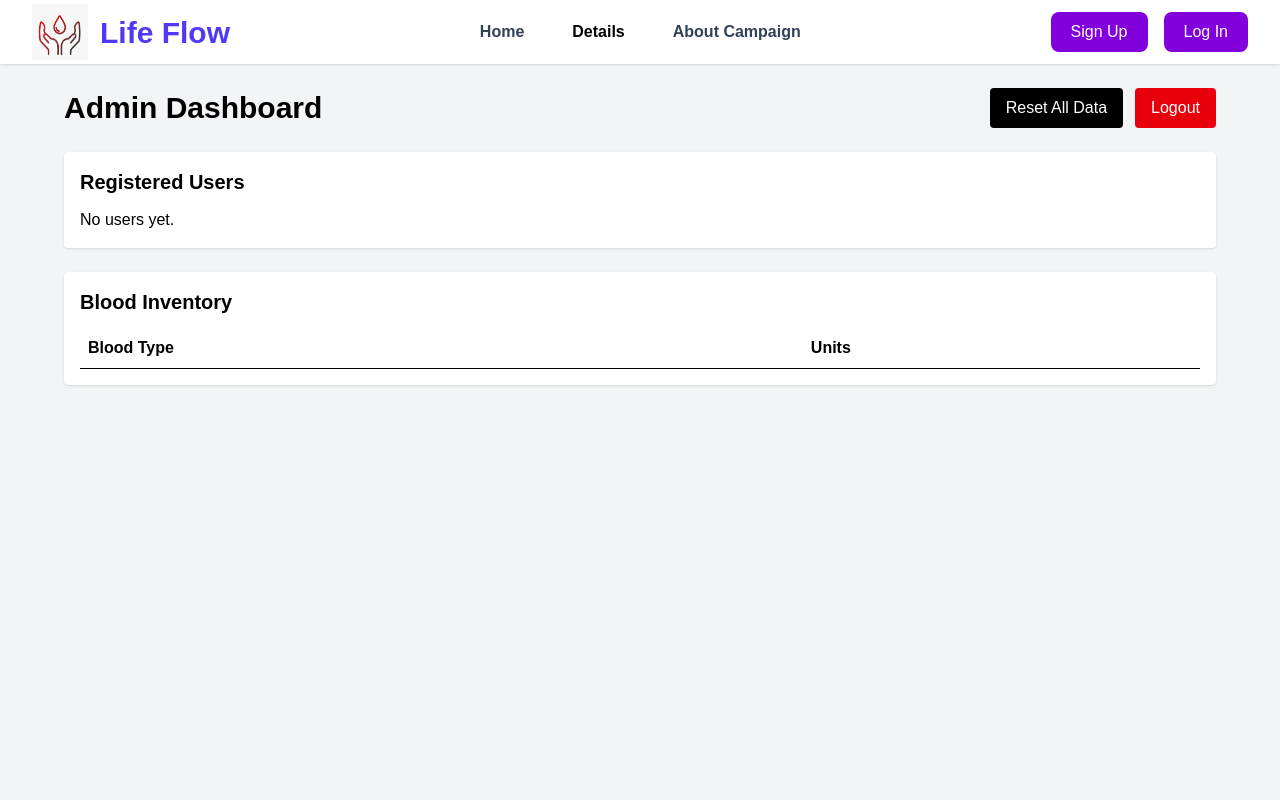
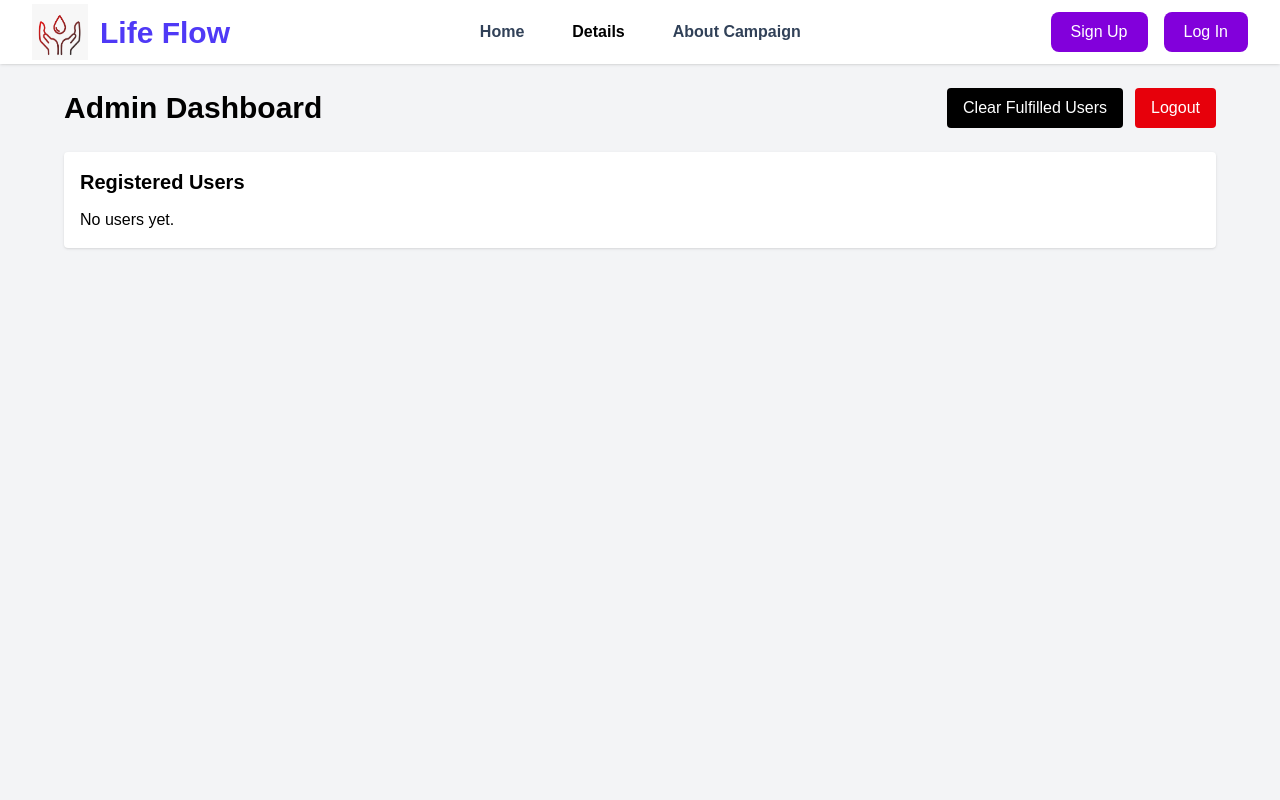
Before and after one commit to SabinaMarium/life-flow, a React (Vite) app: page /admin-dashboard in a window 1280 px wide. Shown: the top 800 px of the page. Built offline with nearby package versions, Linux system fonts and the light colour scheme; sample sign-in values are in the browser's storage; a web font is replaced by a local one.

Commit message:
changed dashboard

```diff
--- a/src/components/AdminDashboard.jsx
+++ b/src/components/AdminDashboard.jsx
@@ -1,15 +1,12 @@
 import React, { useEffect, useState } from "react";
 import { toast } from "react-toastify";
 import { useNavigate } from "react-router-dom";
-import Navbar from "./Navbar";
-import Footer from "./Footer";
 
 function AdminDashboard() {
   const navigate = useNavigate();
   const isAdmin = localStorage.getItem("adminAuth");
 
   const [users, setUsers] = useState([]);
-  const [inventory, setInventory] = useState([]);
 
   useEffect(() => {
     if (!isAdmin) {
@@ -18,8 +15,7 @@ function AdminDashboard() {
     }
 
     setUsers(JSON.parse(localStorage.getItem("users")) || []);
-    setInventory(JSON.parse(localStorage.getItem("bloodInventory")) || []);
-  }, [isAdmin, navigate]);
+  }, []);
 
   const logout = () => {
     localStorage.removeItem("adminAuth");
@@ -27,31 +23,38 @@ function AdminDashboard() {
     navigate("/home");
   };
 
-  const resetAll = () => {
-    if (!window.confirm("Reset ALL data?")) return;
+  // 👇 NEW BUTTON: CLEAR ONLY USERS WHO GOT BLOOD
+  const clearFulfilledUsers = () => {
+    if (!window.confirm("Remove only users who got blood?")) return;
 
-    localStorage.removeItem("users");
-    localStorage.removeItem("bloodInventory");
-    localStorage.removeItem("bloodBanks");
-    localStorage.removeItem("hospitals");
+    const remaining = users.filter((u) => !u.gotBlood);
 
-    toast.success("All data reset!");
-    window.location.reload();
+    localStorage.setItem("users", JSON.stringify(remaining));
+    setUsers(remaining);
+
+    toast.success("Cleared all users who got blood!");
   };
 
   return (
-    <>
-
     <div className="min-h-screen bg-gray-100 p-6">
       <div className="max-w-6xl mx-auto space-y-6">
+
         {/* Header */}
         <div className="flex justify-between items-center">
           <h1 className="text-3xl font-bold">Admin Dashboard</h1>
+
           <div className="flex gap-3">
-              <button onClick={resetAll} className="bg-black text-white px-4 py-2 rounded">
-                Reset All Data
+            <button
+              onClick={clearFulfilledUsers}
+              className="bg-black text-white px-4 py-2 rounded"
+            >
+              Clear Fulfilled Users
             </button>
-              <button onClick={logout} className="bg-red-600 text-white px-4 py-2 rounded">
+
+            <button
+              onClick={logout}
+              className="bg-red-600 text-white px-4 py-2 rounded"
+            >
               Logout
             </button>
           </div>
@@ -60,6 +63,7 @@ function AdminDashboard() {
         {/* Users Table */}
         <div className="bg-white p-4 rounded shadow">
           <h2 className="text-xl font-semibold mb-3">Registered Users</h2>
+
           {users.length === 0 ? (
             <p>No users yet.</p>
           ) : (
@@ -70,8 +74,10 @@ function AdminDashboard() {
                   <th className="border-b p-2">Patient</th>
                   <th className="border-b p-2">Blood Type</th>
                   <th className="border-b p-2">Hospital</th>
+                  <th className="border-b p-2">Got Blood?</th>
                 </tr>
               </thead>
+
               <tbody>
                 {users.map((u, idx) => (
                   <tr key={idx}>
@@ -79,6 +85,11 @@ function AdminDashboard() {
                     <td className="border-b p-2">{u.patientName || "-"}</td>
                     <td className="border-b p-2">{u.bloodType || "-"}</td>
                     <td className="border-b p-2">{u.hospital || "-"}</td>
+
+                    {/* Display completed status */}
+                    <td className="border-b p-2 text-green-600 font-bold">
+                      {u.gotBlood ? "✔" : "-"}
+                    </td>
                   </tr>
                 ))}
               </tbody>
@@ -86,30 +97,8 @@ function AdminDashboard() {
           )}
         </div>
 
-          {/* Inventory Table */}
-          <div className="bg-white p-4 rounded shadow">
-            <h2 className="text-xl font-semibold mb-3">Blood Inventory</h2>
-            <table className="w-full text-left border-collapse">
-              <thead>
-                <tr>
-                  <th className="border-b p-2">Blood Type</th>
-                  <th className="border-b p-2">Units</th>
-                </tr>
-              </thead>
-              <tbody>
-                {inventory.map((i, idx) => (
-                  <tr key={idx}>
-                    <td className="border-b p-2">{i.bloodType}</td>
-                    <td className="border-b p-2">{i.amount}</td>
-                  </tr>
-                ))}
-              </tbody>
-            </table>
       </div>
     </div>
-      </div>
-
-    </>
   );
 }
 
--- a/src/components/Database.jsx
+++ b/src/components/Database.jsx
@@ -2,8 +2,6 @@ import React, { useEffect, useState } from "react";
 import Footer from "./Footer";
 import Navbar from "./Navbar";
 import { useNavigate } from "react-router-dom";
-
-// -------------------- SAMPLE DATA SETUPS --------------------
 
 function ensureInitialInventory() {
   const inv = localStorage.getItem("bloodInventory");
@@ -52,8 +50,6 @@ function ensureSampleHospitals() {
   return sample;
 }
 
-// -------------------- DATABASE COMPONENT --------------------
-
 function Database() {
   const navigate = useNavigate();
 
@@ -65,7 +61,7 @@ function Database() {
   const authUser = localStorage.getItem("authUser");
   const adminUsername = "admin";
 
-  // ---- RANDOM SAMPLE DONORS GENERATED ----
+  // RANDOM DONOR LIST
   const donorList = [
     { name: "Rahim Uddin", phone: "01711-223344" },
     { name: "Karim Hossain", phone: "01822-334455" },
@@ -77,9 +73,8 @@ function Database() {
     { name: "Mehedi Hasan", phone: "01888-990011" },
   ];
 
-  const randomDonor = () => {
-    return donorList[Math.floor(Math.random() * donorList.length)];
-  };
+  const randomDonor = () =>
+    donorList[Math.floor(Math.random() * donorList.length)];
 
   useEffect(() => {
     if (!authUser) {
@@ -109,24 +104,30 @@ function Database() {
     window.location.reload();
   };
 
-  const patientByType = (type) => {
-    return (
+  const patientByType = (type) =>
     users
       .filter((u) => u.bloodType === type && u.patientName)
       .map((u) => u.patientName)
-        .join(", ") || "-"
-    );
-  };
+      .join(", ") || "-";
 
-  const closestBloodBank = (hospitalName) => {
-    if (!hospitalName) return "-";
-    return bloodBanks.length > 0 ? bloodBanks[0].name : "-";
-  };
+  const closestBloodBank = (hospitalName) =>
+    bloodBanks.length > 0 ? bloodBanks[0].name : "-";
 
-  // --- NEW: RANDOM DONOR RECOMMENDATION ---
   const recommendedDonors = () => {
     const donor = randomDonor();
     return `${donor.name} (${donor.phone})`;
+  };
+
+  // ---------------------------
+  // ⭐ NEW FEATURE: "GOT BLOOD"
+  // ---------------------------
+  const markGotBlood = (bloodType) => {
+    const updatedUsers = users.map((u) =>
+      u.bloodType === bloodType ? { ...u, gotBlood: true } : u
+    );
+
+    setUsers(updatedUsers);
+    localStorage.setItem("users", JSON.stringify(updatedUsers));
   };
 
   return (
@@ -135,7 +136,6 @@ function Database() {
       <main className="flex-grow bg-gray-100 p-6">
         <div className="max-w-7xl mx-auto space-y-8">
 
-          {/* Header */}
           <div className="flex justify-between items-center">
             <h1 className="text-3xl font-bold">Blood Donation Database</h1>
 
@@ -162,7 +162,9 @@ function Database() {
             </div>
           </div>
 
-          {/* Blood Inventory Table */}
+          {/* ------------------------------- */}
+          {/* BLOOD INVENTORY TABLE (RESTORED) */}
+          {/* ------------------------------- */}
           <div className="bg-white p-4 rounded shadow">
             <h2 className="text-xl font-semibold mb-3">Blood Inventory</h2>
             <table className="w-full text-left">
@@ -171,21 +173,33 @@ function Database() {
                   <th className="border-b p-2">Blood Type</th>
                   <th className="border-b p-2">Units Available</th>
                   <th className="border-b p-2">Requested By</th>
+                  <th className="border-b p-2">Got Blood</th>
                 </tr>
               </thead>
+
               <tbody>
                 {inventory.map((row) => (
                   <tr key={row.bloodType}>
                     <td className="border-b p-2">{row.bloodType}</td>
                     <td className="border-b p-2">{row.amount}</td>
                     <td className="border-b p-2">{patientByType(row.bloodType)}</td>
+
+                    {/* NEW COLUMN */}
+                    <td className="border-b p-2">
+                      <input
+                        type="checkbox"
+                        onChange={() => markGotBlood(row.bloodType)}
+                      />
+                    </td>
                   </tr>
                 ))}
               </tbody>
             </table>
           </div>
 
-          {/* Patient Requests Table */}
+          {/* ------------------------------- */}
+          {/* PATIENT REQUESTS TABLE (RESTORED) */}
+          {/* ------------------------------- */}
           <div className="bg-white p-4 rounded shadow">
             <h2 className="text-xl font-semibold mb-3">Patient Requests</h2>
             {users.length === 0 ? (
@@ -204,6 +218,7 @@ function Database() {
                     <th className="border-b p-2">Hospital Map</th>
                   </tr>
                 </thead>
+
                 <tbody>
                   {users.map((u, i) => (
                     <tr key={i}>
@@ -214,7 +229,6 @@ function Database() {
                       <td className="border-b p-2">{u.phone || "-"}</td>
                       <td className="border-b p-2">{closestBloodBank(u.hospital)}</td>
 
-                      {/* NEW RANDOM DONOR INFO */}
                       <td className="border-b p-2">{recommendedDonors()}</td>
 
                       <td className="border-b p-2">
@@ -238,15 +252,18 @@ function Database() {
             )}
           </div>
 
-          {/* Blood Banks & Hospitals Section */}
+          {/* ------------------------------- */}
+          {/* BLOOD BANKS + HOSPITALS (RESTORED) */}
+          {/* ------------------------------- */}
           <div className="grid grid-cols-1 md:grid-cols-2 gap-6">
 
-            {/* Blood Banks */}
             <div className="bg-white p-4 rounded shadow">
-              <h2 className="text-xl font-semibold mb-3">Blood Banks (Live Map)</h2>
-              <div className="space-y-4">
+              <h2 className="text-xl font-semibold mb-3">
+                Blood Banks (Live Map)
+              </h2>
+
               {bloodBanks.map((b, i) => (
-                  <div key={i} className="border rounded">
+                <div key={i} className="border rounded mb-4">
                   <div className="p-2">
                     <strong>{b.name}</strong>
                     <p className="text-sm text-gray-600">{b.address}</p>
@@ -261,14 +278,14 @@ function Database() {
                 </div>
               ))}
             </div>
-            </div>
 
-            {/* Hospitals */}
             <div className="bg-white p-4 rounded shadow">
-              <h2 className="text-xl font-semibold mb-3">Hospitals (Live Map)</h2>
-              <div className="space-y-4">
+              <h2 className="text-xl font-semibold mb-3">
+                Hospitals (Live Map)
+              </h2>
+
               {hospitals.map((h, i) => (
-                  <div key={i} className="border rounded">
+                <div key={i} className="border rounded mb-4">
                   <div className="p-2">
                     <strong>{h.name}</strong>
                     <p className="text-sm text-gray-600">{h.address}</p>
@@ -283,7 +300,6 @@ function Database() {
                 </div>
               ))}
             </div>
-            </div>
 
           </div>
         </div>
```
Also changed, not shown: src/components/UserDetails.jsx (line endings or trailing spaces). Lines whose indentation alone changed are shown as unchanged.
